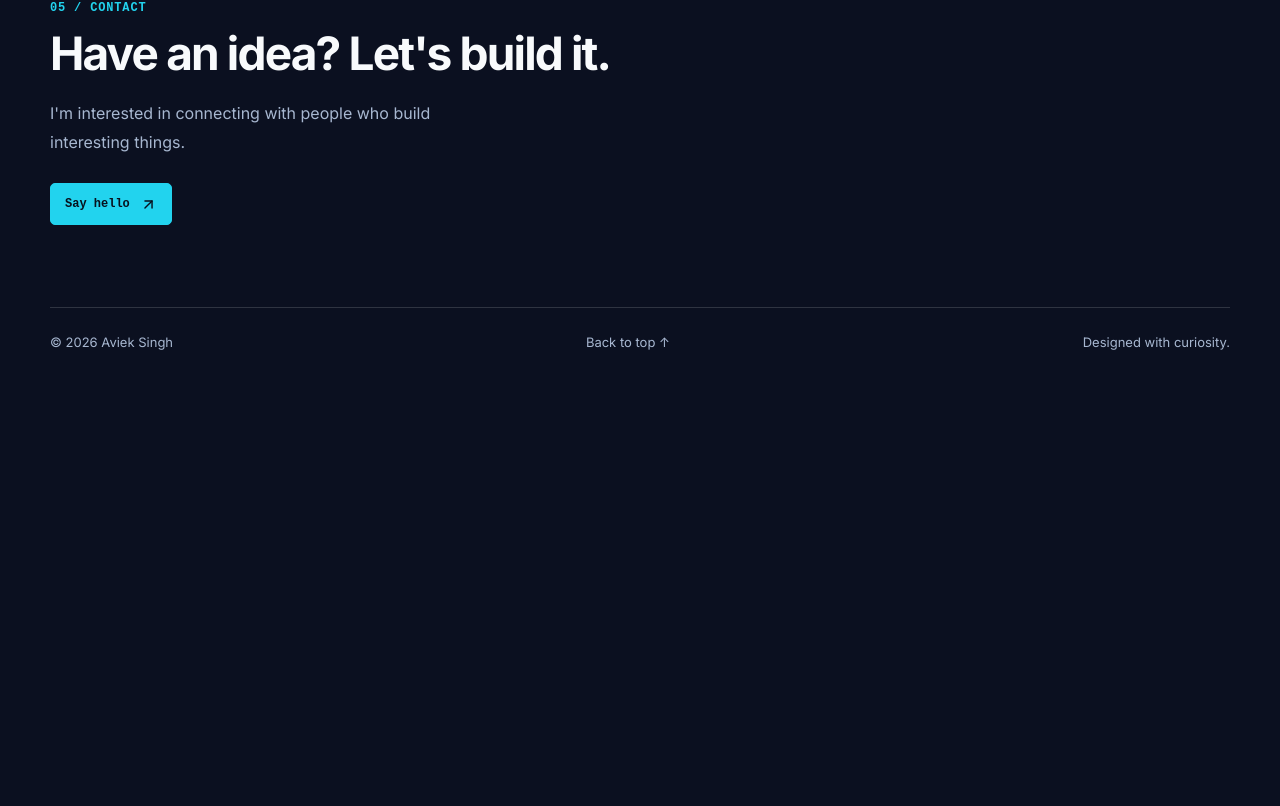
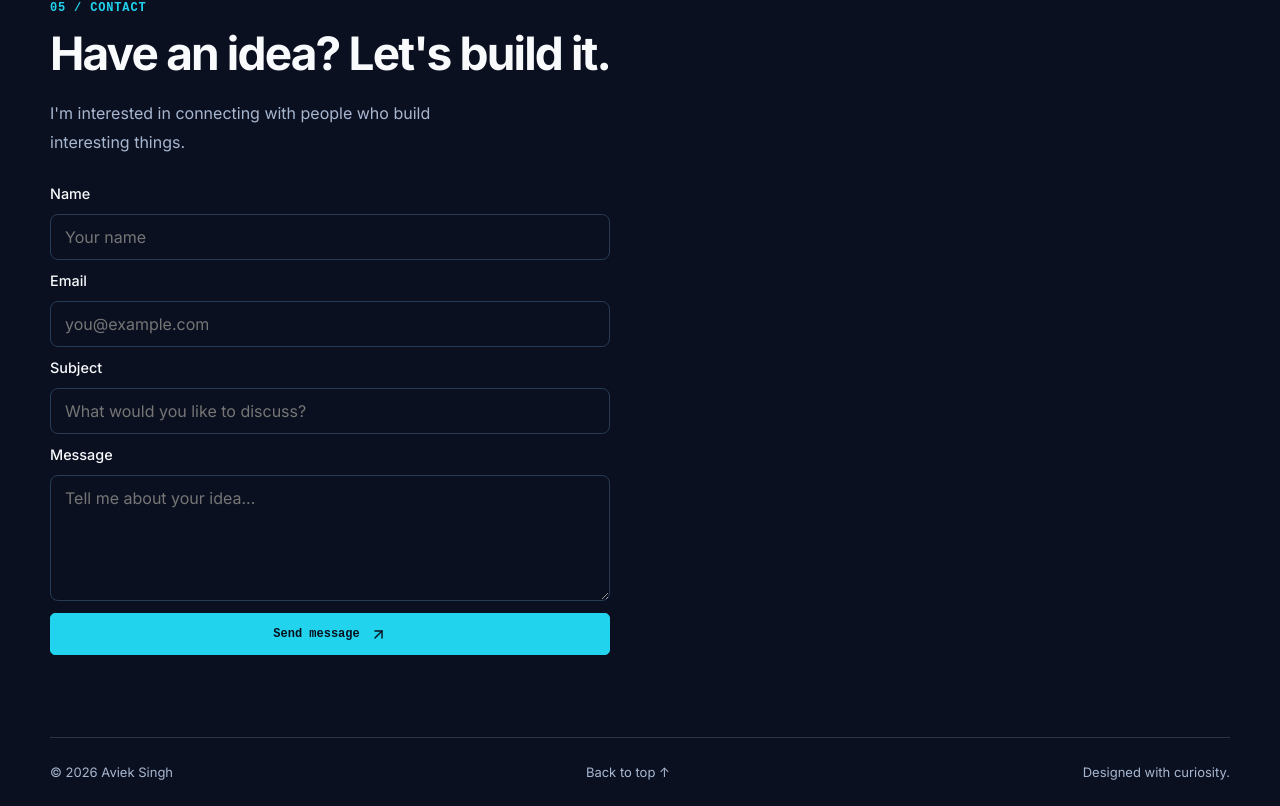
Before and after one commit to Aviek-25/aviek-portfolio, a Next.js app: page / in a window 1280 px wide. Shown: the part 3910-4716 px from the top of the page. Before the commit the page ends 4286 px from the top, so only its background shows below. Built offline with nearby package versions, Linux system fonts and the light colour scheme.

Commit message:
Add contact form email backend

```diff
--- /dev/null
+++ b/app/api/contact/route.ts
@@ -0,0 +1,88 @@
+
+import { Resend } from "resend";
+
+
+
+export async function POST(request: Request) {
+  try {
+    const apiKey = process.env.RESEND_API_KEY;
+    const recipient = process.env.CONTACT_EMAIL;
+
+    if (!apiKey || !recipient) {
+      return Response.json(
+        { error: "Email service is not configured." },
+        { status: 500 }
+      );
+    }
+
+    const body = await request.json();
+
+    const name =
+      typeof body.name === "string" ? body.name.trim() : "";
+    const email =
+      typeof body.email === "string" ? body.email.trim() : "";
+    const subject =
+      typeof body.subject === "string" ? body.subject.trim() : "";
+    const message =
+      typeof body.message === "string" ? body.message.trim() : "";
+
+    if (
+      !name ||
+      !email ||
+      !subject ||
+      !message ||
+      name.length > 100 ||
+      email.length > 254 ||
+      subject.length > 150 ||
+      message.length > 5000
+    ) {
+      return Response.json(
+        { error: "Please complete all fields correctly." },
+        { status: 400 }
+      );
+    }
+
+    if (!/^[^\s@]+@[^\s@]+\.[^\s@]+$/.test(email)) {
+      return Response.json(
+        { error: "Please enter a valid email address." },
+        { status: 400 }
+      );
+    }
+
+    const resend = new Resend(apiKey);
+
+    const { error } = await resend.emails.send({
+      from: "Aviek Portfolio <onboarding@resend.dev>",
+      to: [recipient],
+      replyTo: email,
+      subject: `Portfolio enquiry: ${subject}`,
+      text: [
+        `Name: ${name}`,
+        `Email: ${email}`,
+        `Subject: ${subject}`,
+        "",
+        "Message:",
+        message,
+      ].join("\n"),
+    });
+
+    if (error) {
+      console.error("Resend error:", error);
+      return Response.json(
+        { error: "Email could not be sent. Please try again later." },
+        { status: 502 }
+      );
+    }
+
+    return Response.json(
+      { success: true, message: "Your message has been sent!" },
+      { status: 200 }
+    );
+  } catch (error) {
+    console.error("Contact API error:", error);
+    return Response.json(
+      { error: "Something went wrong. Please try again." },
+      { status: 500 }
+    );
+  }
+}
--- a/app/globals.css
+++ b/app/globals.css
@@ -1201,3 +1201,43 @@ body[data-theme="cyan"] .portrait-image { mix-blend-mode: normal; }
     margin-bottom: 30px;
   }
 }
+
+.contact-form {
+  display: grid;
+  gap: 12px;
+  width: 100%;
+  max-width: 560px;
+  margin-top: 28px;
+}
+
+.contact-form label {
+  font-size: 0.9rem;
+  font-weight: 500;
+}
+
+.contact-form input,
+.contact-form textarea {
+  width: 100%;
+  padding: 12px 14px;
+  border: 1px solid var(--border, #d1d5db);
+  border-radius: 8px;
+  background: transparent;
+  color: inherit;
+  font: inherit;
+}
+
+.contact-form textarea {
+  resize: vertical;
+}
+
+.contact-form input:focus-visible,
+.contact-form textarea:focus-visible,
+.contact-form button:focus-visible {
+  outline: 2px solid currentColor;
+  outline-offset: 3px;
+}
+
+.contact-form button:disabled {
+  opacity: 0.6;
+  cursor: wait;
+}
--- a/app/page.tsx
+++ b/app/page.tsx
@@ -1,7 +1,7 @@
 
 "use client";
 
-import { useEffect, useRef } from "react";
+import { useEffect, useRef, useState } from "react";
 import { motion, useInView, useReducedMotion } from "motion/react";
 import {
   ArrowDownRight,
@@ -62,6 +62,57 @@ const skillGroups = [
 ];
 
 export default function Home() {
+
+  const [form, setForm] = useState({
+  name: "",
+  email: "",
+  subject: "",
+  message: "",
+});
+
+const [status, setStatus] = useState("");
+const [isSending, setIsSending] = useState(false);
+
+async function handleContactSubmit(
+  event: React.FormEvent<HTMLFormElement>
+) {
+  event.preventDefault();
+  setStatus("");
+  setIsSending(true);
+
+  try {
+    const response = await fetch("/api/contact", {
+      method: "POST",
+      headers: {
+        "Content-Type": "application/json",
+      },
+      body: JSON.stringify(form),
+    });
+
+    const result = await response.json();
+
+    if (!response.ok) {
+      throw new Error(result.error || "Unable to send your message.");
+    }
+
+    setStatus("Message sent successfully! I'll get back to you soon.");
+    setForm({
+      name: "",
+      email: "",
+      subject: "",
+      message: "",
+    });
+  } catch (error) {
+    setStatus(
+      error instanceof Error
+        ? error.message
+        : "Something went wrong. Please try again."
+    );
+  } finally {
+    setIsSending(false);
+  }
+}
+
   const projectsRef = useRef<HTMLElement | null>(null);
 
   // Switch themes when the Projects section enters/leaves the viewport.
@@ -380,6 +431,7 @@ export default function Home() {
         </div>
       </motion.section>
 
+
 {/* CONTACT */}
 <motion.section
   id="contact"
@@ -392,14 +444,89 @@ export default function Home() {
   <p className="section-label">05 / CONTACT</p>
   <h2 className="section-title">Have an idea? Let&apos;s build it.</h2>
   <p className="section-intro">
-          I&apos;m interested in connecting with people who build interesting
-          things.
+    I&apos;m interested in connecting with people who build
+    interesting things.
   </p>
 
-        <a className="button button-primary" href="mailto:your-email@example.com">
-          Say hello <ArrowUpRight size={17} />
-        </a>
+  <form
+    className="contact-form"
+    onSubmit={handleContactSubmit}
+  >
+    <label htmlFor="contact-name">Name</label>
+    <input
+      id="contact-name"
+      name="name"
+      type="text"
+      autoComplete="name"
+      placeholder="Your name"
+      maxLength={100}
+      required
+      value={form.name}
+      onChange={(event) =>
+        setForm({ ...form, name: event.target.value })
+      }
+    />
+
+    <label htmlFor="contact-email">Email</label>
+    <input
+      id="contact-email"
+      name="email"
+      type="email"
+      autoComplete="email"
+      placeholder="you@example.com"
+      maxLength={254}
+      required
+      value={form.email}
+      onChange={(event) =>
+        setForm({ ...form, email: event.target.value })
+      }
+    />
+
+    <label htmlFor="contact-subject">Subject</label>
+    <input
+      id="contact-subject"
+      name="subject"
+      type="text"
+      placeholder="What would you like to discuss?"
+      maxLength={150}
+      required
+      value={form.subject}
+      onChange={(event) =>
+        setForm({ ...form, subject: event.target.value })
+      }
+    />
+
+    <label htmlFor="contact-message">Message</label>
+    <textarea
+      id="contact-message"
+      name="message"
+      placeholder="Tell me about your idea..."
+      rows={5}
+      maxLength={5000}
+      required
+      value={form.message}
+      onChange={(event) =>
+        setForm({ ...form, message: event.target.value })
+      }
+    />
+
+    <button
+      className="button button-primary"
+      type="submit"
+      disabled={isSending}
+    >
+      {isSending ? "Sending..." : "Send message"}
+      <ArrowUpRight size={17} />
+    </button>
+
+    {status && (
+      <p role="status" aria-live="polite">
+        {status}
+      </p>
+    )}
+  </form>
 </motion.section>
+
 
       {/* FOOTER */}
       <footer className="footer">
--- a/package.json
+++ b/package.json
@@ -13,7 +13,8 @@
     "motion": "^14.3.0",
     "next": "16.4.2",
     "react": "19.3.0",
-    "react-dom": "19.3.0"
+    "react-dom": "19.3.0",
+    "resend": "^6.34.1"
   },
   "devDependencies": {
     "@tailwindcss/turbopack": "^4",
```
Also changed, not shown: 1 other file (tests, documents, lock files or other folders). Lines whose indentation alone changed are shown as unchanged.
